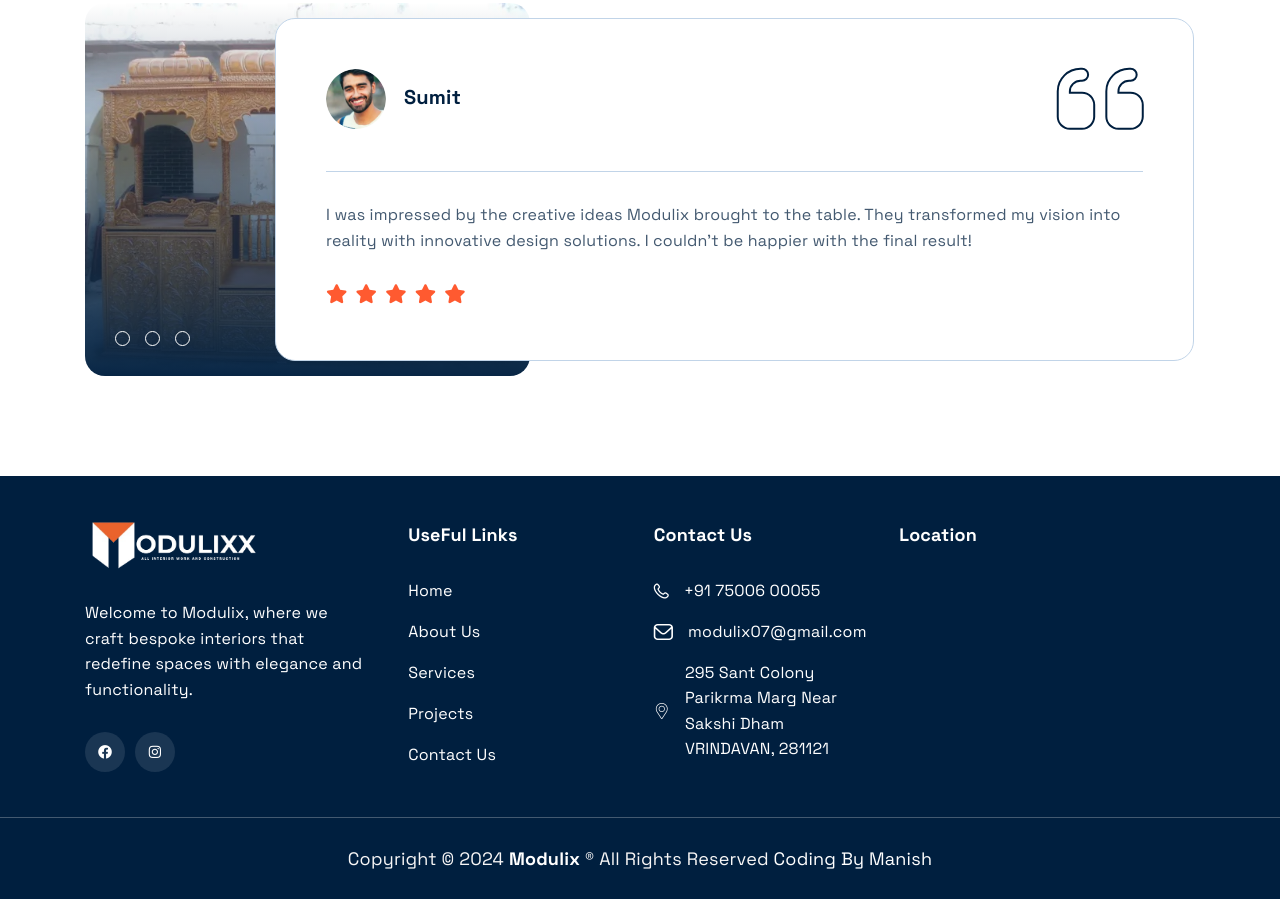
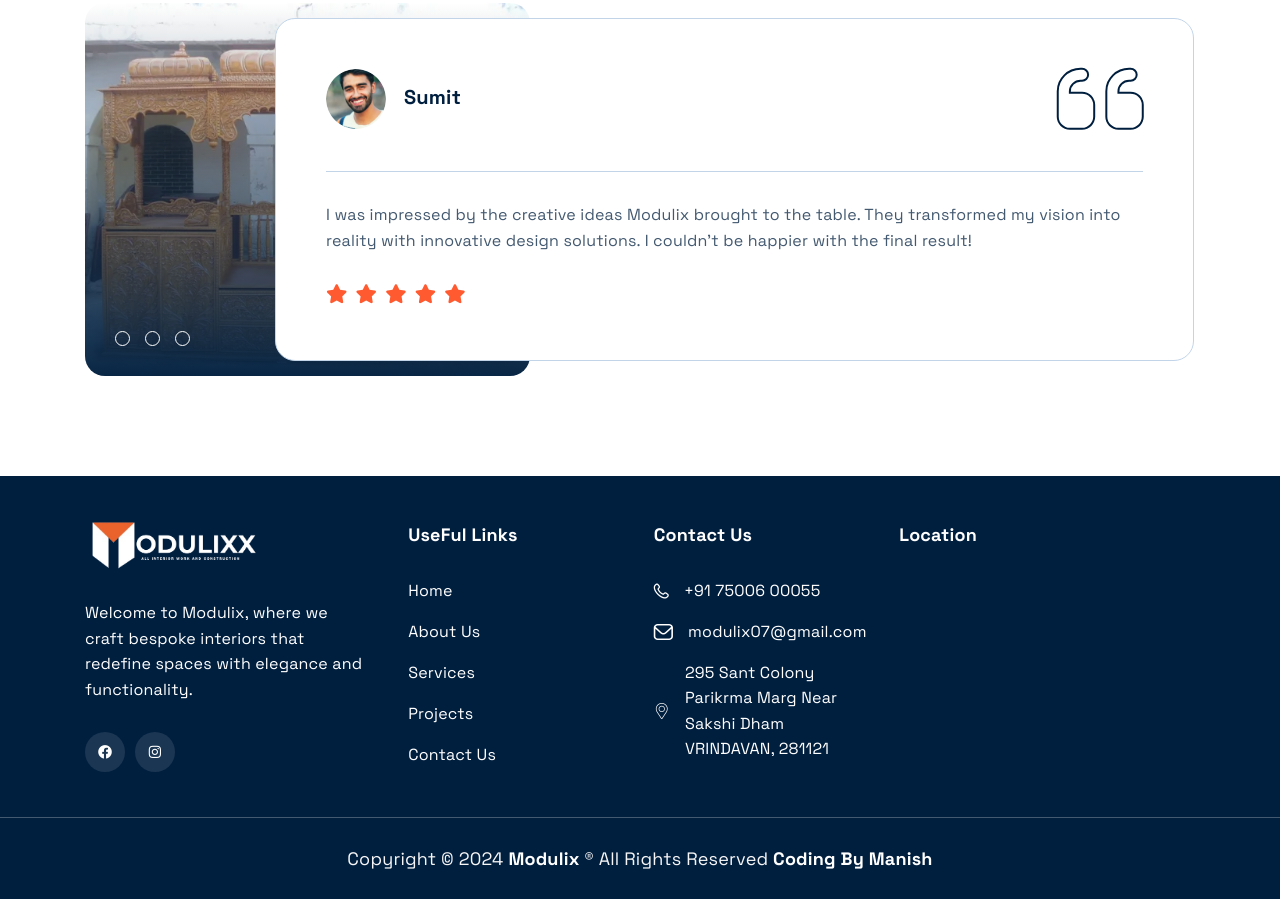
Before and after one commit to Modulixx/Modulixx, a plain HTML site: page index.html in a window 1280 px wide. Shown: the part 6517-7416 px from the top of the page. Drawn offline with Linux system fonts and the light colour scheme; grey boxes are pictures that could not be loaded; files whose address does not match are found by name.

Commit message:
Update index.html

```diff
--- a/index.html
+++ b/index.html
@@ -748,7 +748,7 @@
                 <div class="container">
                     <div class="footer-content">
                         <h6 class="text-6 text-reguler">
-                            Copyright © 2024 <a class="text-bold" href="https://modulixx.github.io/Modulixx/">Modulix</a> ® All Rights Reserved <a href="https://codingbymanish.github.io/HOME/">Coding By Manish</a>
+                            Copyright © 2024 <a class="text-bold" href="https://modulixx.github.io/Modulixx/">Modulix</a> ® All Rights Reserved <a class="text-bold" href="https://codingbymanish.github.io/HOME/">Coding By Manish</a>
                         </h6>
                     </div>
                 </div>
```
